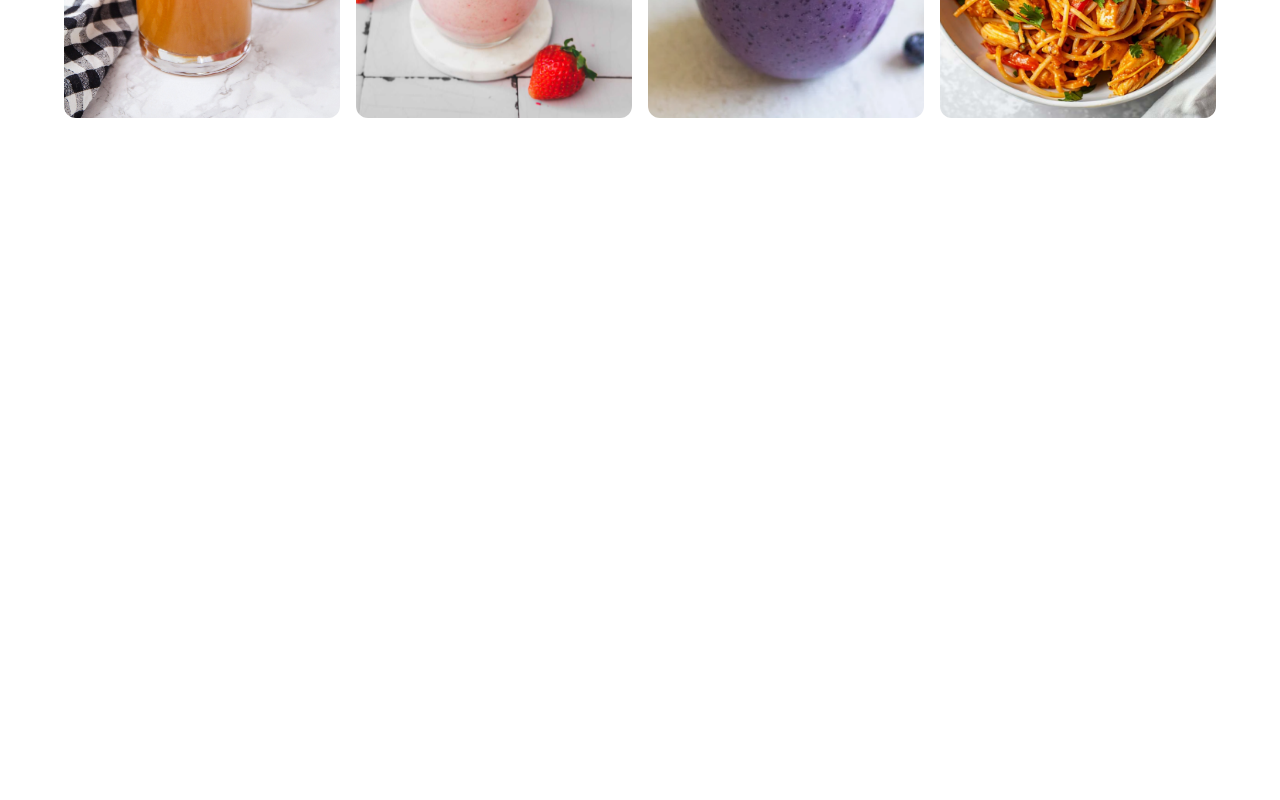
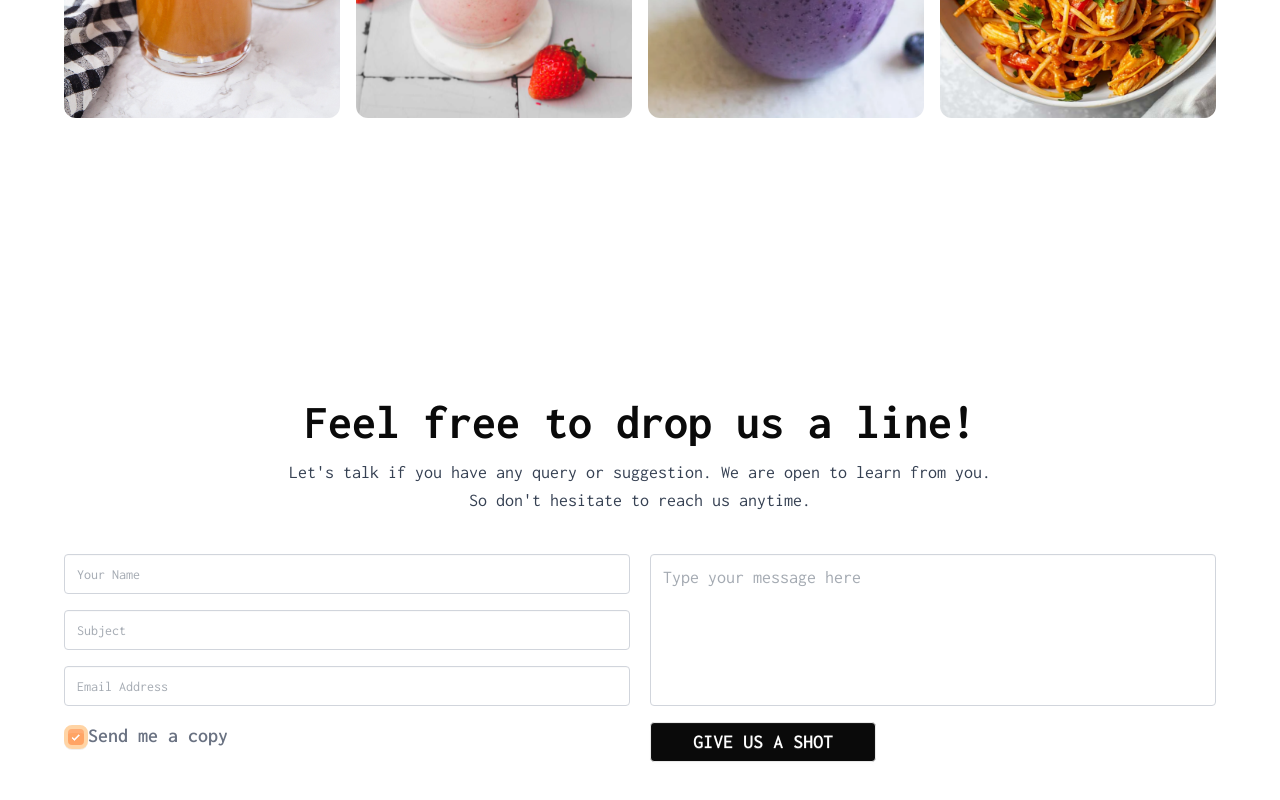
Before and after one commit to hend-soliman/YumSphere, a React (Vite) app: page / in a window 1280 px wide. Shown: the part 490-1290 px from the top of the page. Before the commit the page ends 868 px from the top, so only its background shows below. Built offline with nearby package versions, Linux system fonts and the light colour scheme.

Commit message:
user-suggetion-form with out validation

```diff
--- a/src/layouts/LayoutMain.jsx
+++ b/src/layouts/LayoutMain.jsx
@@ -6,7 +6,7 @@ import Container from '../pages/Container';
 
 export default function LayoutMain() {
   return (
-    <div className='w-full bg-white'>
+    <div className='w-full  bg-white'>
       <NavBar />
       <Container>
       <Outlet />
--- a/src/pages/Container.jsx
+++ b/src/pages/Container.jsx
@@ -2,7 +2,7 @@ import React from 'react'
 
 export default function Container({children}) {
   return (
-    <div className="max-w-6xl mx-auto">
+    <div className="max-w-6xl mx-auto ">
        {children}
     </div>
   )
--- a/src/pages/HomePage.jsx
+++ b/src/pages/HomePage.jsx
@@ -4,6 +4,7 @@ import smokedBeef from '../assets/best-foods/Shredded-Smoked-Pulled-Beef-Sandwic
 import pumpkinJuice from '../assets/best-foods/pumpkin_juice_1.jpg'
 import milkShake from '../assets/best-foods/strawberrybananamilkshake-9.jpg'
 import blueberryShake from '../assets/best-foods/Blueberry-Kale-Smoothie.jpg'
+import { Field, Form, Formik } from 'formik'
 
 export default function Homepage() {
   const bestFoods=  [
@@ -40,7 +41,7 @@ export default function Homepage() {
     visibleImages.push(bestFoods[(index + i) % bestFoods.length]);
   }
   return (
-    <div className='bg-white h-dvh flex flex-col w-full overflow-auto'>
+    <div className='bg-white min-h-dvh flex flex-col w-full '>
       {/* دودو هنا الجزء بتاعك الاول فى HomePage */}
       <div>
 
@@ -119,6 +120,67 @@ export default function Homepage() {
         ))}
       </div>
       </div>
+      {/*Other pages later...............................*/}
+
+
+
+      <div className=' w-full flex flex-col pt-5'>
+        <section className='w-full  flex flex-col items-center justify-items-center gap-3 pb-10'>
+           <h1 className='text-5xl text-neutral-950 font-bold'>Feel free to drop us a line!</h1>
+           <div className='w-[63%] flex flex-col items-center text-lg text-gray-700 line-clamp-2'>
+            <p>Let's talk if you have any query or suggestion. We are open to learn from you.</p>
+            <p>So don't hesitate to reach us anytime.</p>
+           </div>
+          </section>
+
+          <div className='h-dvh bg-white flex flex-col gap-3'>
+           <Formik>
+            <Form className='w-full h-[400px]  gap-5 items-center flex'>
+
+              <div className='w-[50%] h-full flex flex-col gap-4'>
+               <Field className="input w-full rounded border border-gray-300 focus:outline-none
+    focus:border-orange-500
+    focus:ring-2
+    focus:ring-orange-500/40
+    transition bg-white text-gray-600" placeholder="Your Name"/>
+                <Field className="input w-full rounded border border-gray-300 focus:outline-none
+    focus:border-orange-500
+    focus:ring-2
+    focus:ring-orange-500/40
+    transition bg-white text-gray-600" placeholder="Subject"/>
+                <Field className="input w-full rounded border border-gray-300 focus:outline-none
+    focus:border-orange-500
+    focus:ring-2
+    focus:ring-orange-500/40
+    transition bg-white text-gray-600" placeholder="Email Address"/>
+                <p className='text-xl text-gray-500 font-semibold'>
+                  <Field className="checkbox border-4 border-orange-400 opacity-20 checked:bg-orange-500 checked:opacity-60 checked:border-orange-300 checked:text-white" type="checkbox" checked={true}/>
+                  Send me a copy
+                </p>
+              </div>
+
+              <div className='w-[50%] h-full flex flex-col gap-4'>
+                     <textarea className='textarea w-full bg-blue h-[38%]
+                     rounded border border-gray-300 focus:outline-none
+    focus:border-orange-500
+    focus:ring-2
+    focus:ring-orange-500/40
+    transition bg-white text-gray-600
+    resize-none
+    placeholder:text-lg
+                     '
+                     placeholder='Type your message here'
+                     ></textarea>
+                     <button className='btn bg-neutral-950 text-white text-xl rounded w-[40%] hover:bg-neutral-800'>GIVE US A SHOT</button>
+              </div>
+
+            </Form>
+
+
+           </Formik>
+              </div>
+      </div>
+
 
 
     </div>
```
